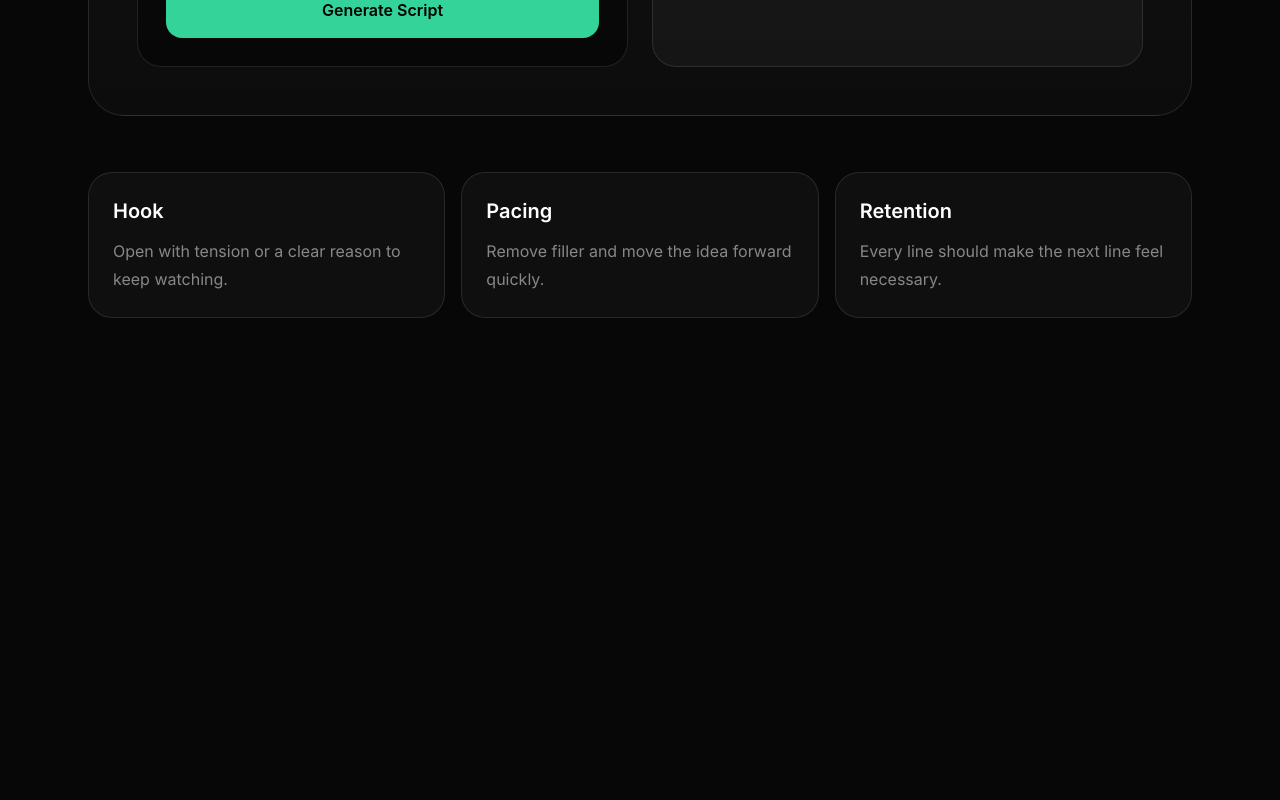
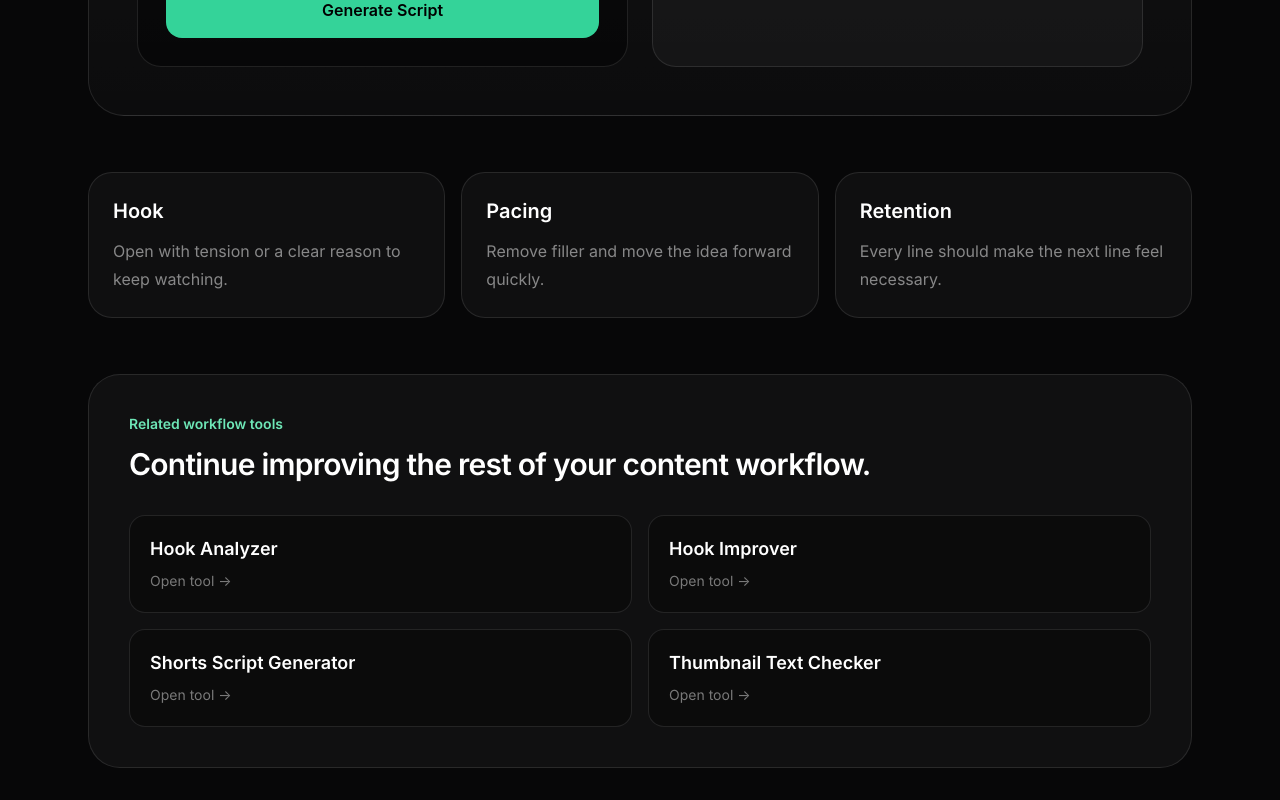
Before and after one commit to ValeBid/-hooksignals-site, a Next.js app: page /shorts-script-generator in a window 1280 px wide. Shown: the part 678-1478 px from the top of the page. Before the commit the page ends 1028 px from the top, so only its background shows below. Built offline with nearby package versions, Linux system fonts and the light colour scheme.

Commit message:
Update page.tsx
add related tools to shorts script

```diff
--- a/app/shorts-script-generator/page.tsx
+++ b/app/shorts-script-generator/page.tsx
@@ -1,6 +1,7 @@
 "use client";
 
 import { useState } from "react";
+import RelatedTools from "../components/related-tools";
 
 function generateScript(topic: string) {
   const cleanTopic = topic.trim();
@@ -173,6 +174,7 @@ export default function ShortsScriptGeneratorPage() {
             </div>
           ))}
         </section>
+        <RelatedTools />
       </section>
     </main>
   );
```
